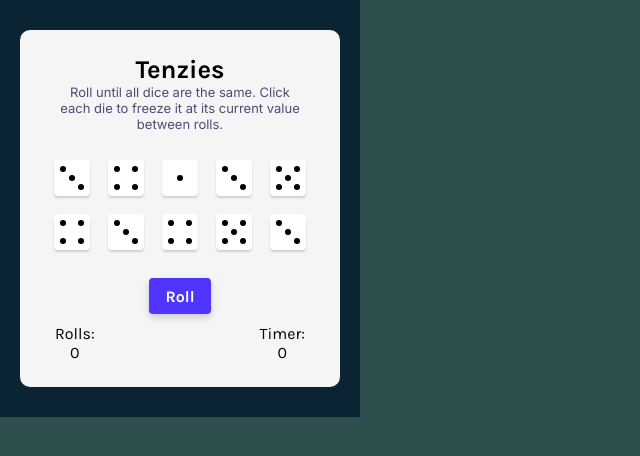
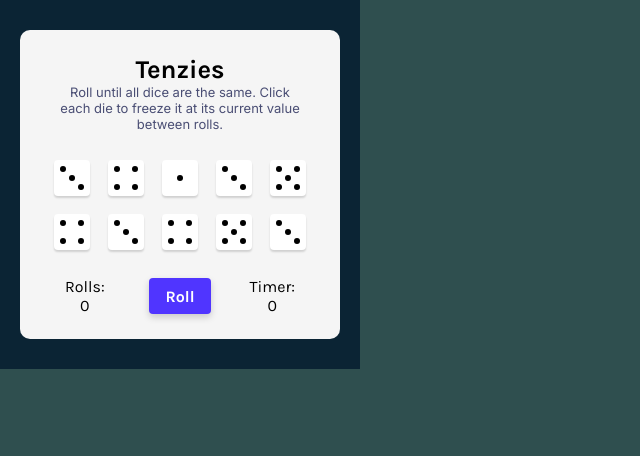
Before and after one commit to gomdopi/scrimba-tenzies, a React (Vite) app: page / in a window 1280 px wide. Shown: the top 456 px of the page, without its empty margins (0-640 px from the left). Built offline with nearby package versions, Linux system fonts and the light colour scheme.

Commit message:
adjust position of roll counter and timer

```diff
--- a/src/index.css
+++ b/src/index.css
@@ -16,6 +16,7 @@ body {
 }
 
 #root > main {
+  position: relative;
   display: flex;
   flex-direction: column;
   justify-content: space-evenly;
@@ -90,11 +91,14 @@ body {
 }
 
 .rolls-timer-container {
+  position: absolute;
+  bottom: 25px;
   display: flex;
   justify-content: space-between;
   width: 100%;
-  margin-top: 10px;
-  padding: 0 10px;
+  height: 36px;
+  padding: 0 45px;
+  pointer-events: none;
 
   div {
     display: flex;
```
